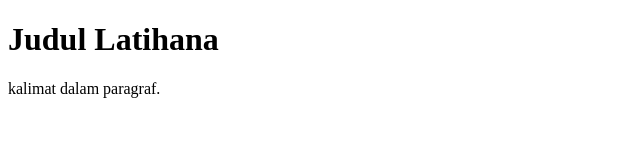
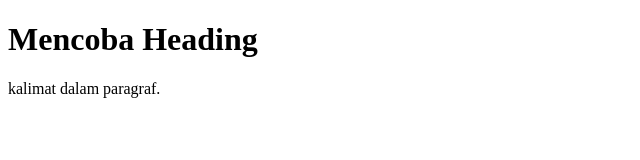
Before and after one commit to mygitry/latihanhtml, a plain HTML site: page index.html in a window 1280 px wide. Shown: the whole page, without its empty margins (0-640 px from the left). Drawn offline with Linux system fonts and the light colour scheme.

Commit message:
Update index.html

```diff
--- a/index.html
+++ b/index.html
@@ -3,7 +3,7 @@
 <title>judulKO3</title>
 <body>
 
-<h1>Judul Latihana</h1>
+<h1>Mencoba Heading</h1>
 <p>kalimat dalam paragraf.</p>
 
 </body>
```
